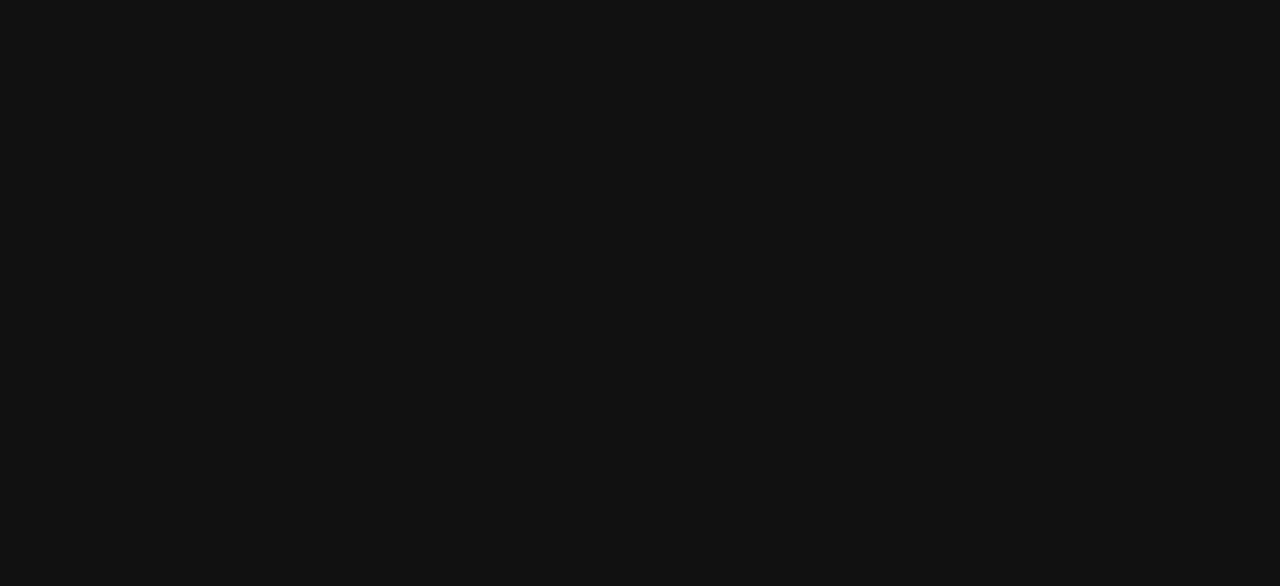
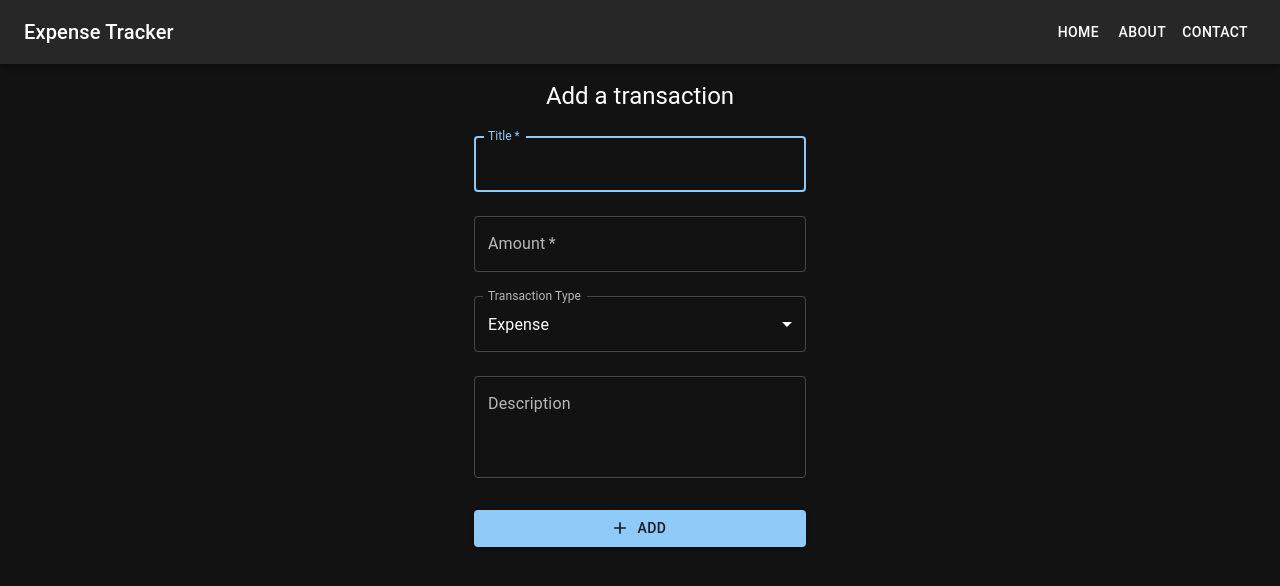
Before and after one commit to jalaj711/expense-tracker, a React (Create React App) app: page /addnew in a window 1280 px wide. Before the commit this address had no page. Shown: the top 586 px of the page. Built offline with nearby package versions, Linux system fonts and the light colour scheme.

Commit message:
add page for creating new transaction
Signed-off-by: Jalaj Kumar <96870071+jalaj711@users.noreply.github.com>

```diff
--- a/src/index.tsx
+++ b/src/index.tsx
@@ -6,6 +6,7 @@
 import { ThemeProvider } from "@mui/material/styles";
 import { CssBaseline, Container } from "@mui/material";
 import theme from "./styles/theme";
+import NavBar from "./components/NavBar";
 
 const LazyComponent = (props: { component: React.ElementType }) => (
   <Suspense fallback={<div>Loading...</div>}>
@@ -14,6 +15,8 @@
 );
 
 const SignIn = lazy(() => import("./pages/SignIn"));
+const Home = lazy(() => import("./pages/Home"));
+const AddNew = lazy(() => import("./pages/AddNewExpense"));
 
 const root = ReactDOM.createRoot(
   document.getElementById("root") as HTMLElement
@@ -24,11 +27,18 @@
       <ThemeProvider theme={theme}>
         <Container component="main">
           <CssBaseline />
+          <NavBar />
+          <div style={{ height: "64px" }} />
           <Routes>
             <Route path="/" element={<App />} />
             <Route
               path="/signin"
               element={<LazyComponent component={SignIn} />}
+            />
+            <Route path="/home" element={<LazyComponent component={Home} />} />
+            <Route
+              path="/addnew"
+              element={<LazyComponent component={AddNew} />}
             />
           </Routes>
         </Container>
--- /dev/null
+++ b/src/pages/AddNewExpense.tsx
@@ -0,0 +1,104 @@
+import * as React from "react";
+import MenuItem from "@mui/material/MenuItem";
+import Button from "@mui/material/Button";
+import TextField from "@mui/material/TextField";
+import Box from "@mui/material/Box";
+import Typography from "@mui/material/Typography";
+import Container from "@mui/material/Container";
+import { Add } from "@mui/icons-material";
+
+export default function AddNew() {
+  const handleSubmit = (event: React.FormEvent<HTMLFormElement>) => {
+    event.preventDefault();
+    const data = new FormData(event.currentTarget);
+    console.log({
+      email: data.get("email"),
+      password: data.get("password"),
+    });
+  };
+
+  return (
+    <Container
+      maxWidth="xs"
+      sx={
+        {
+          // height: "100vh",
+          // display: "flex",
+          // flexDirection: "column",
+          // alignItems: "center",
+          // justifyContent: "center",
+        }
+      }
+    >
+      <Box
+        sx={{
+          display: "flex",
+          flexDirection: "column",
+          alignItems: "center",
+          px: 4,
+          py: 2,
+        }}
+      >
+        <Typography component="h1" variant="h5">
+          Add a transaction
+        </Typography>
+        <Box component="form" onSubmit={handleSubmit} noValidate sx={{ mt: 1 }}>
+          <TextField
+            margin="normal"
+            required
+            fullWidth
+            id="title"
+            label="Title"
+            name="title"
+            autoFocus
+            variant="outlined"
+          />
+          <TextField
+            type="number"
+            margin="normal"
+            required
+            fullWidth
+            id="amount"
+            label="Amount"
+            name="amount"
+            variant="outlined"
+          />
+          <TextField
+            margin="normal"
+            id="outlined-select-currency"
+            select
+            label="Transaction Type"
+            value={"Expense"}
+            fullWidth
+            //   onChange={handleChange}
+          >
+            {["Expense", "Income"].map((option) => (
+              <MenuItem key={option} value={option}>
+                {option}
+              </MenuItem>
+            ))}
+          </TextField>
+          <TextField
+            margin="normal"
+            fullWidth
+            name="description"
+            label="Description"
+            id="description"
+            variant="outlined"
+            multiline
+            minRows={3}
+          />
+          <Button
+            type="submit"
+            fullWidth
+            variant="contained"
+            sx={{ mt: 3, mb: 2 }}
+            startIcon={<Add />}
+          >
+            Add
+          </Button>
+        </Box>
+      </Box>
+    </Container>
+  );
+}
```
